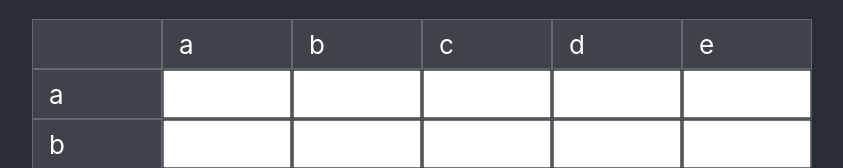
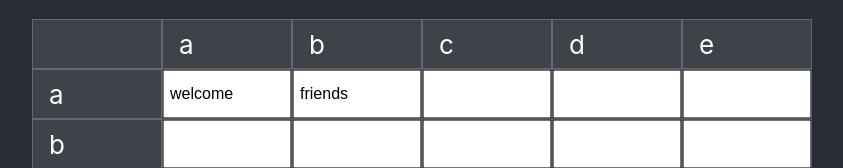
Before and after one commit to chriswillsflannery/typescript-spreadsheet, a React (Create React App) app: page / in a window 1280 px wide. Shown: the part 139-307 px from the top of the page, without its empty margins (218-1061 px from the left). Built offline with nearby package versions, Linux system fonts and the light colour scheme.

Commit message:
working thru reducer issues

```diff
--- a/src/components/Cell.tsx
+++ b/src/components/Cell.tsx
@@ -31,8 +31,8 @@ const Cell: React.FC<Props> = ({ col, row, dispatchChange, state }) => {
 
   const currentCell = `col${col}row${row}`;
   console.log(state.cellVals);
-  const cell = state.cellVals.find(cell => cell.key = currentCell);
-  console.log('cell!', cell);
+  const cell = state.cellVals.find(cell => cell.key === currentCell);
+  console.log('cv', cell?.value);
 
   return (
     <div
@@ -49,7 +49,7 @@ const Cell: React.FC<Props> = ({ col, row, dispatchChange, state }) => {
             type="text"
             placeholder=""
             onChange={handleChange}
-            value={formVal}
+            value={cell?.value}
           />
         </form>
       )}
--- a/src/reducer/reducer.tsx
+++ b/src/reducer/reducer.tsx
@@ -30,11 +30,21 @@ type State = { cellVals: Payload[] }
 export function reducer(state: State, action: Action): State {
   switch (action.type) {
     case 'setCellValue':
-      return {
-        cellVals: [
-          ...state.cellVals,
-          action.payload
-        ]
+      let prevState = { ...state };
+      console.log('prevState', prevState);
+      const cell = prevState.cellVals.find(cell => cell.key === action.payload.key);
+      if (cell) {
+        if (cell?.value) cell.value = action.payload.value;
+        return {
+          ...prevState
+        }
+      } else {
+        return {
+          cellVals: [
+            ...state.cellVals,
+            action.payload
+          ]
+        }
       }
     default:
       return state;
```
